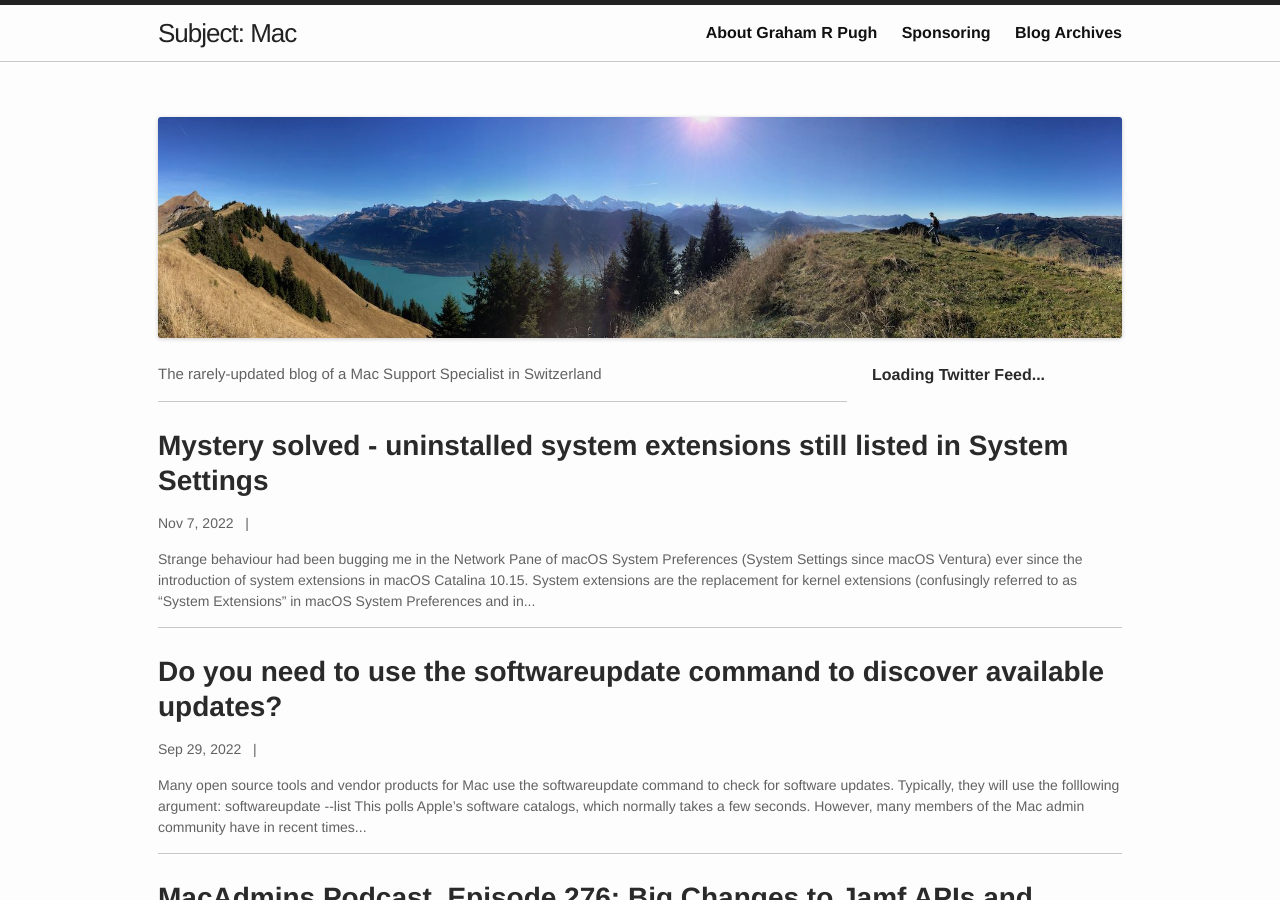
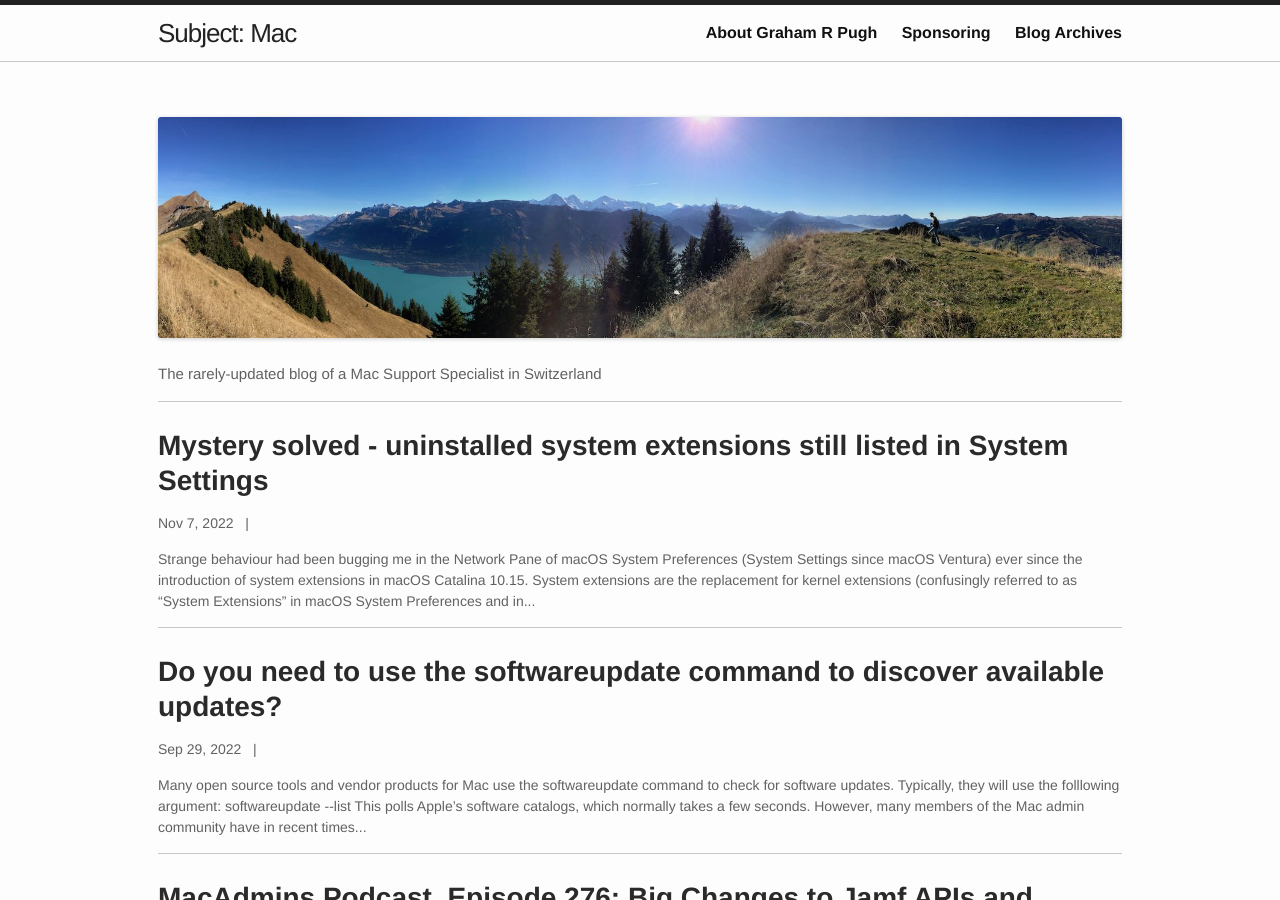
Before and after one commit to grahampugh/grahampugh.github.io, a Jekyll site: the page built from index.html, in a window 1280 px wide and 900 px high. Built offline with Jekyll 4.4.1, drawn with Linux system fonts in a browser that asks for light colours; the list of posts is cut into pages by our own code; comment, search, counter and statistics services are not loaded.

Commit message:
Remove twitter

```diff
--- a/index.html
+++ b/index.html
@@ -5,9 +5,9 @@ layout: default
 <img class="header-image" src="/assets/images/riggenberg.jpg" />
 
 {% if paginator.page == 1 %}
-<div class="twitter">
+<!--<div class="twitter">
 <a class="twitter-timeline" href="https://twitter.com/GrahamRPugh" data-widget-id="493477706537783298">Loading Twitter Feed...</a> <script>!function(d,s,id){var js,fjs=d.getElementsByTagName(s)[0],p=/^http:/.test(d.location)?'http':'https';if(!d.getElementById(id)){js=d.createElement(s);js.id=id;js.src=p+"://platform.twitter.com/widgets.js";fjs.parentNode.insertBefore(js,fjs);}}(document,"script","twitter-wjs");</script>
-</div>
+</div>-->
 {% endif %}
 
 <div class="header-description">
```
